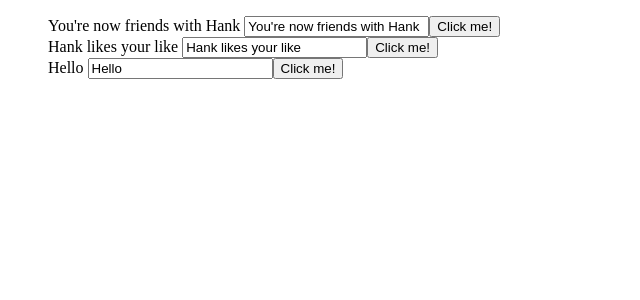
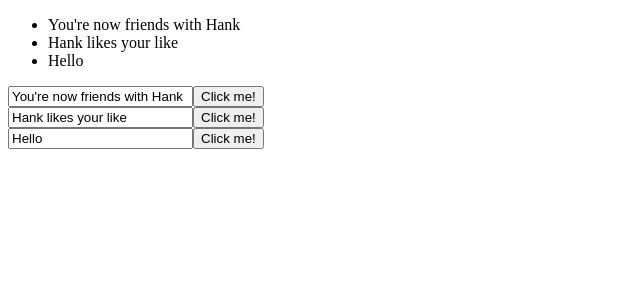
Before and after one commit to hankliu5/angular-fundamentals, an Angular app: page / in a window 1280 px wide. Shown: the top 300 px of the page, without its empty margins (0-640 px from the left). Built offline with nearby package versions, Linux system fonts and the light colour scheme.

Commit message:
pass events from components with @output

```diff
--- a/src/app/app.component.ts
+++ b/src/app/app.component.ts
@@ -8,13 +8,18 @@ import { inject } from '@angular/core/testing';
   // styleUrls: ['./app.component.css']
   template: `<div>
   <ul>
-  <app-simple-form *ngFor="let message of mail.messages" [message]="message"></app-simple-form>
+  <li *ngFor="let message of mail.messages">{{message.text}}</li>
   </ul>
+  <app-simple-form
+    *ngFor="let message of mail.messages" [message]="message.text" (update)="onUpdate(message.id, $event.text)">
+  </app-simple-form>
   </div>`
 })
 export class AppComponent {
   title = 'Fundamentals';
-
+  onUpdate(id, text) {
+    this.mail.update(id, text);
+  }
   constructor(
     @Inject('mail') private mail,
   ) {}
--- a/src/app/mail.service.ts
+++ b/src/app/mail.service.ts
@@ -6,9 +6,13 @@ import { Injectable } from '@angular/core';
 export class MailService {
   // message = "You've got mail.";
   messages = [
-    `You're now friends with Hank`,
-    `Hank likes your like`,
-    `Hello`
+    {id: 0, text: `You're now friends with Hank`},
+    {id: 1, text: `Hank likes your like`},
+    {id: 2, text: `Hello`}
   ];
+
+  update(id, text) {
+    this.messages = this.messages.map(m => m.id === id ? {id, text} : m);
+  }
   constructor() { }
 }
--- a/src/app/simple-form/simple-form.component.ts
+++ b/src/app/simple-form/simple-form.component.ts
@@ -1,11 +1,10 @@
-import { Component, OnInit, Input } from '@angular/core';
+import { Component, OnInit, Input, Output, EventEmitter } from '@angular/core';
 
 @Component({
   selector: 'app-simple-form',
   template: `<div>
-  {{message}}
   <input #myInput type="text" [(ngModel)]="message">
-  <button (click)="onClick($event, myInput.value)">Click me!</button>
+  <button (click)="update.emit({text: message})">Click me!</button>
   </div>`,
   styles: []
 })
@@ -14,11 +13,7 @@ export class SimpleFormComponent implements OnInit {
   constructor() {
   }
   @Input() message;
-
-  onClick(event, value) {
-    console.log(event);
-    console.log(value);
-  }
+  @Output() update = new EventEmitter;
 
   ngOnInit() {
   }
```
